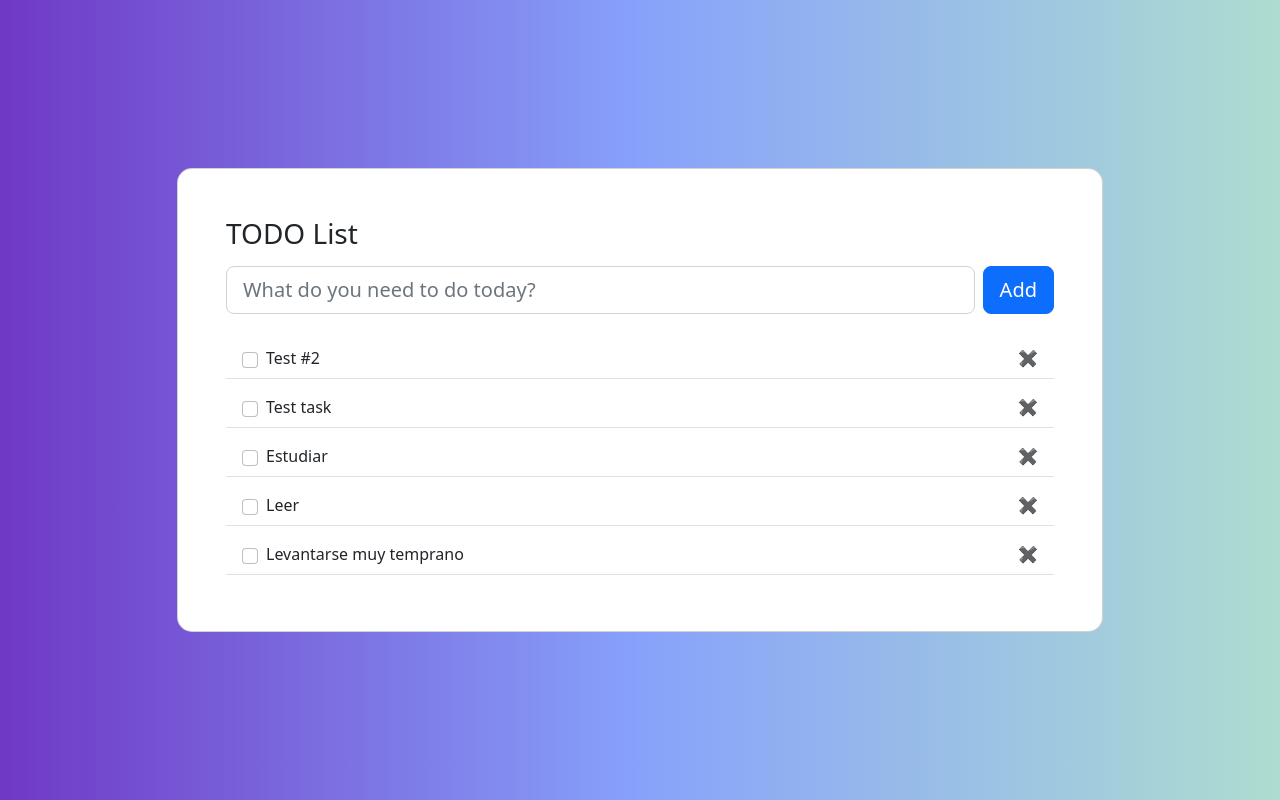
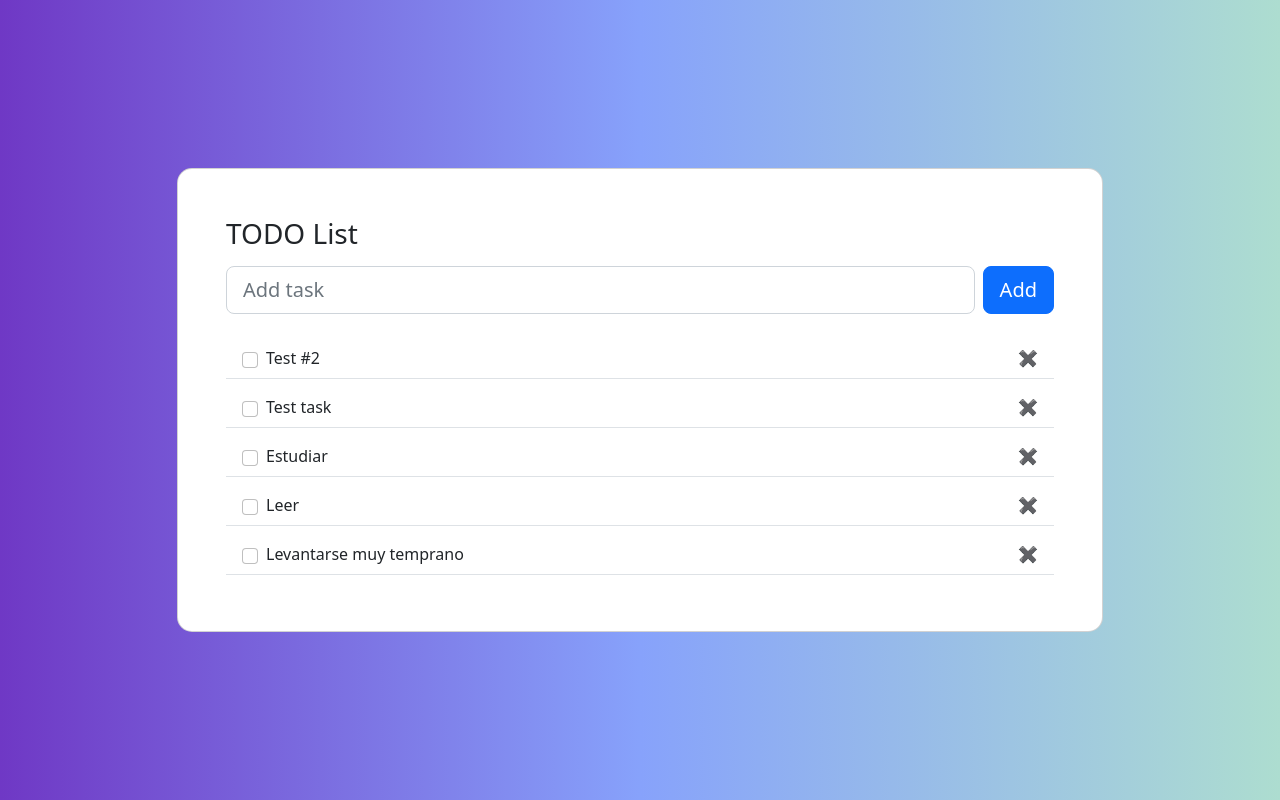
Before and after one commit to juniorrestituyo/todolist, a Django app: page / in a window 1280 px wide. Run offline with Django 4.2, Linux system fonts and the light colour scheme; data comes from the database, SQL or seed files in the repository.

Commit message:
Update todolist.html

```diff
--- a/todolist/templates/todolist/todolist.html
+++ b/todolist/templates/todolist/todolist.html
@@ -15,7 +15,7 @@
               <form action="create/" method="POST" class="d-flex justify-content-center align-items-center mb-4">
                 {% csrf_token %}
                 <div class="form-outline flex-fill">
-                  <input type="text" name="task" id="form3" class="form-control form-control-lg" placeholder="What do you need to do today?" />
+                  <input type="text" name="task" id="form3" class="form-control form-control-lg" placeholder="Add task" />
                 </div>
 
                 <button type="submit" class="btn btn-primary btn-lg ms-2">Add</button>
```
